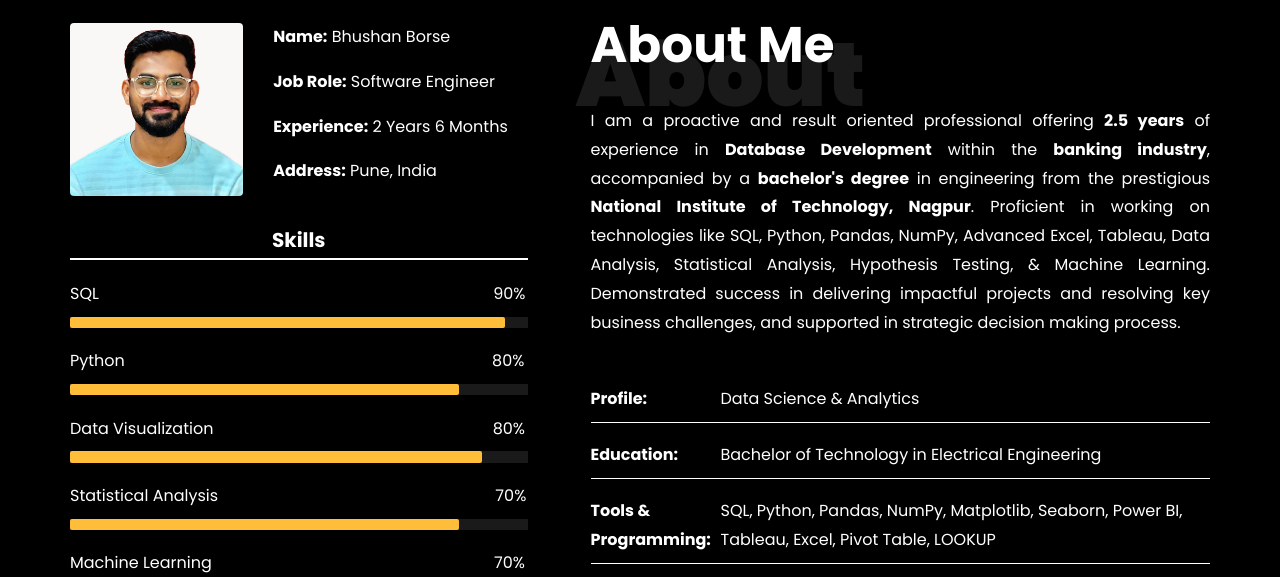
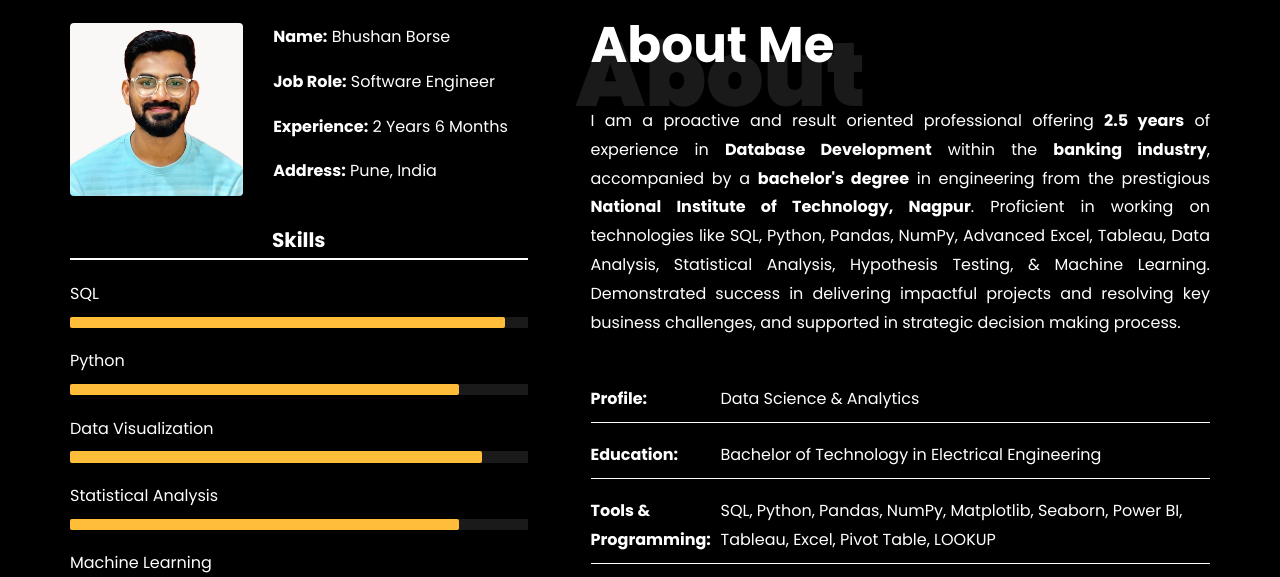
Before and after one commit to bhushansbcareer/bhushansb_portfolio, a plain HTML site: page index.html in a window 1280 px wide. Shown: the part 772-1349 px from the top of the page. Drawn offline with Linux system fonts and the light colour scheme; files whose address does not match are found by name.

Commit message:
Add files via upload

```diff
--- a/index.html
+++ b/index.html
@@ -151,7 +151,7 @@
 						<!-- <div class="one-third js-fullheight order-md-last img"
 							style="background-image:url(images/Bhushan_Profile.jpg);"> -->
 						<div class="one-third order-md-last img"
-							style="background-image: url(images/Bhushan_Profile.jpg); height: 700px; background-size: contain; background-repeat: no-repeat; background-position: center;">
+							style="background-image: url(images/Bhushan_Profile.png); height: 700px; background-size: contain; background-repeat: no-repeat; background-position: center;">
 							<div class="overlay"></div>
 						</div>
 						<div class="one-forth d-flex  align-items-center ftco-animate"
@@ -276,7 +276,7 @@
 									</p>
 
 									<span style="color: white; margin-right: 390px;">SQL</span>
-									<span class="pull-right" style="color: white;">90%</span>
+									<!-- <span class="pull-right" style="color: white;">90%</span> -->
 
 									<div class="progress">
 										<div class="progress-bar" role="progressbar" style="width: 95%;"
@@ -284,7 +284,7 @@
 									</div>
 
 									<span style="color: white; margin-right: 363px;">Python</span>
-									<span class="pull-right" style="color: white;">80%</span>
+									<!-- <span class="pull-right" style="color: white;">80%</span> -->
 									<div class="progress">
 										<div class="progress-bar" role="progressbar" style="width: 85%"
 											aria-valuenow="85" aria-valuemin="0" aria-valuemax="100"></div>
@@ -292,14 +292,14 @@
 
 									<!-- <span>Data Visualization</span> <span class="pull-right">90%</span> -->
 									<span style="color: white; margin-right: 275px;">Data Visualization</span>
-									<span class="pull-right" style="color: white;">80%</span>
+									<!-- <span class="pull-right" style="color: white;">80%</span> -->
 									<div class="progress">
 										<div class="progress-bar" role="progressbar" style="width: 90%"
 											aria-valuenow="90" aria-valuemin="0" aria-valuemax="100"></div>
 									</div>
 
 									<span style="color: white; margin-right: 273px;">Statistical Analysis</span>
-									<span class="pull-right" style="color: white;">70%</span>
+									<!-- <span class="pull-right" style="color: white;">70%</span> -->
 									<!-- <span>Statistical Analysis</span> <span class="pull-right">85%</span> -->
 									<div class="progress">
 										<div class="progress-bar" role="progressbar" style="width: 85%"
@@ -307,7 +307,7 @@
 									</div>
 
 									<span style="color: white; margin-right: 278px;">Machine Learning</span>
-									<span class="pull-right" style="color: white;">70%</span>
+									<!-- <span class="pull-right" style="color: white;">70%</span> -->
 									<!-- <span>Machine Learning</span> <span class="pull-right">80%</span> -->
 									<div class="progress">
 										<div class="progress-bar" role="progressbar" style="width: 80%"
```
